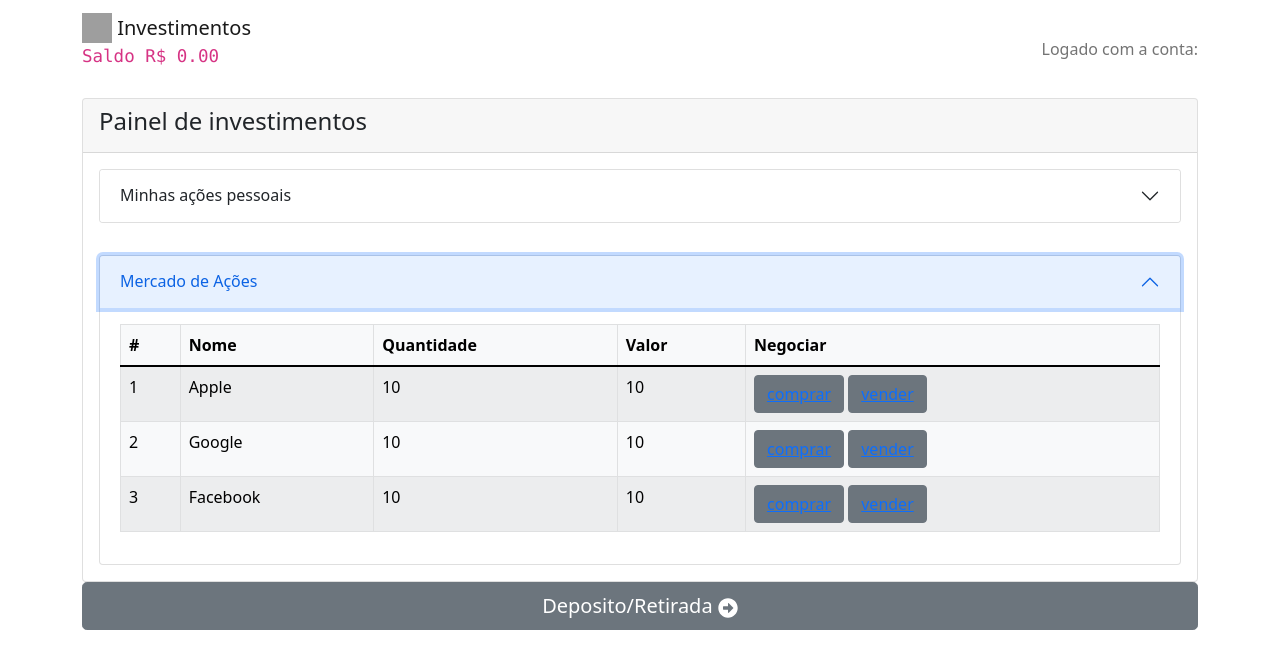
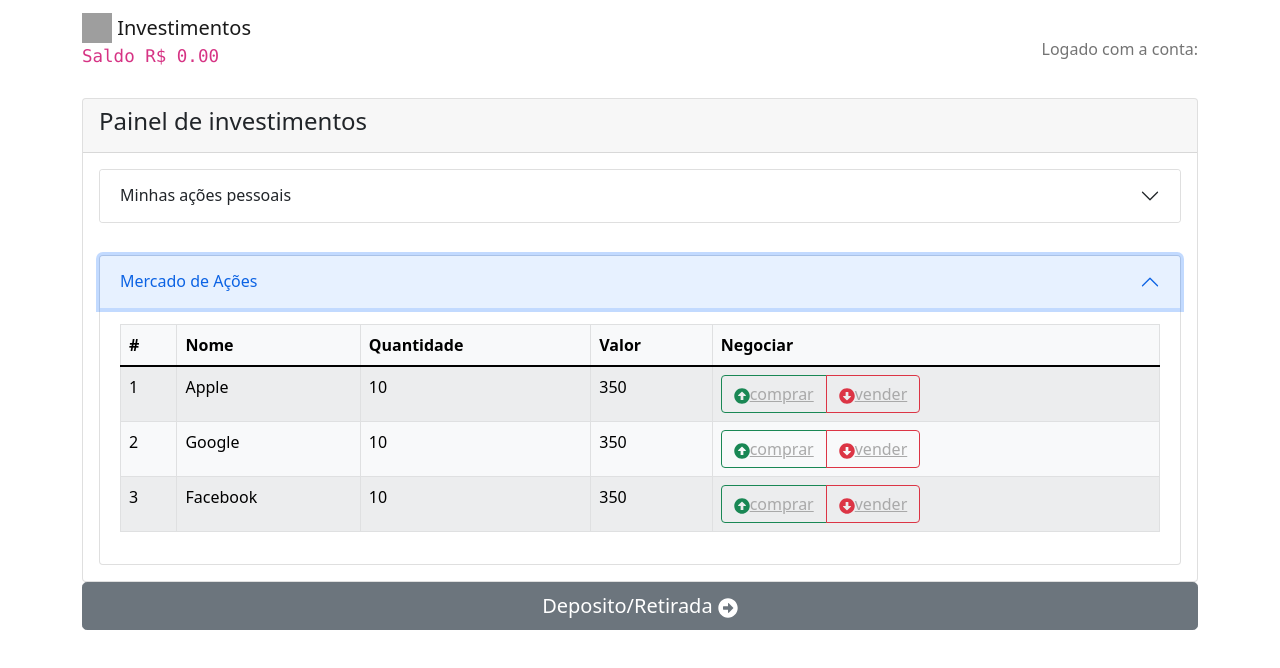
Before and after one commit to Underewarrr/xp-wallet, a React (Create React App) app: page /painel in a window 1280 px wide. Both pictures are taken after a click on the button "Mercado de Ações". Shown: the top 668 px of the page. Built offline with nearby package versions, Linux system fonts and the light colour scheme; grey boxes are pictures that could not be loaded.

Commit message:
Dev: Adiciona react icons no mercado de ações

```diff
--- a/src/component/MarketStock.jsx
+++ b/src/component/MarketStock.jsx
@@ -4,6 +4,7 @@ import PropTypes from 'prop-types'
 import Table from 'react-bootstrap/Table'
 import Accordion from 'react-bootstrap/Accordion'
 import Button from 'react-bootstrap/Button'
+import { FaArrowAltCircleDown, FaArrowAltCircleRight, FaArrowAltCircleUp } from 'react-icons/fa'
 
 const MarketStock = props => {
 const AvaliableStock =
@@ -12,7 +13,7 @@ const AvaliableStock =
         id: 1,
         name: 'Apple',
         quantity: 10,
-        value: 10.00,
+        value: 350.00,
         sell: 'vender',
         buy: 'comprar'
     },
@@ -20,7 +21,7 @@ const AvaliableStock =
         id: 2,
         name: 'Google',
         quantity: 10,
-        value: 10.00,
+        value: 350.00,
         sell: 'vender',
         buy: 'comprar'
     },
@@ -28,7 +29,7 @@ const AvaliableStock =
         id: 3,
         name: 'Facebook',
         quantity: 10,
-        value: 10.00,
+        value: 350.00,
         sell: 'vender',
         buy: 'comprar'
     }
@@ -61,7 +62,9 @@ const AvaliableStock =
           <th>Nome</th>
           <th>Quantidade</th>
           <th>Valor</th>
-          <th>Negociar</th>
+          <th
+          className='btn-group-main'
+          >Negociar</th>
         </tr>
       </thead>
       <tbody>
@@ -72,21 +75,36 @@ const AvaliableStock =
             <td>{stock.quantity}</td>
             <td>{stock.value}</td>
             <td>
+              <div className="btn-group">
                 <Button
-                onClick={() => handleBuy(stock)}
-                variant="secondary"
+                variant="outline-success"
                 >
-                    <Link to={`/painel/investimentos/comprar/${stock.id}`}>
+                    <FaArrowAltCircleUp />
+                    <Link
+
+                    onClick={() => handleBuy(stock)}
+                    style={{color: 'darkgrey'}}
+                    to={`/painel/investimentos/comprar/${stock.id}`}>
                 {stock.buy}
             </Link></Button>
 
                 {' '}
                 <Button
-                variant="secondary"
-                ><Link to={`/painel/investimentos/vender/${stock.id}`}>
+
+                variant="outline-danger"
+
+                >
+                  <FaArrowAltCircleDown />
+                  <Link
+                style={{color: 'darkgrey'}}
+
+                to={`/painel/investimentos/vender/${stock.id}`}>
                 {stock.sell}
-            </Link></Button>
 
+
+            </Link>
+            </Button>
+               </div>
             </td>
         </tr>
         ))}
```
